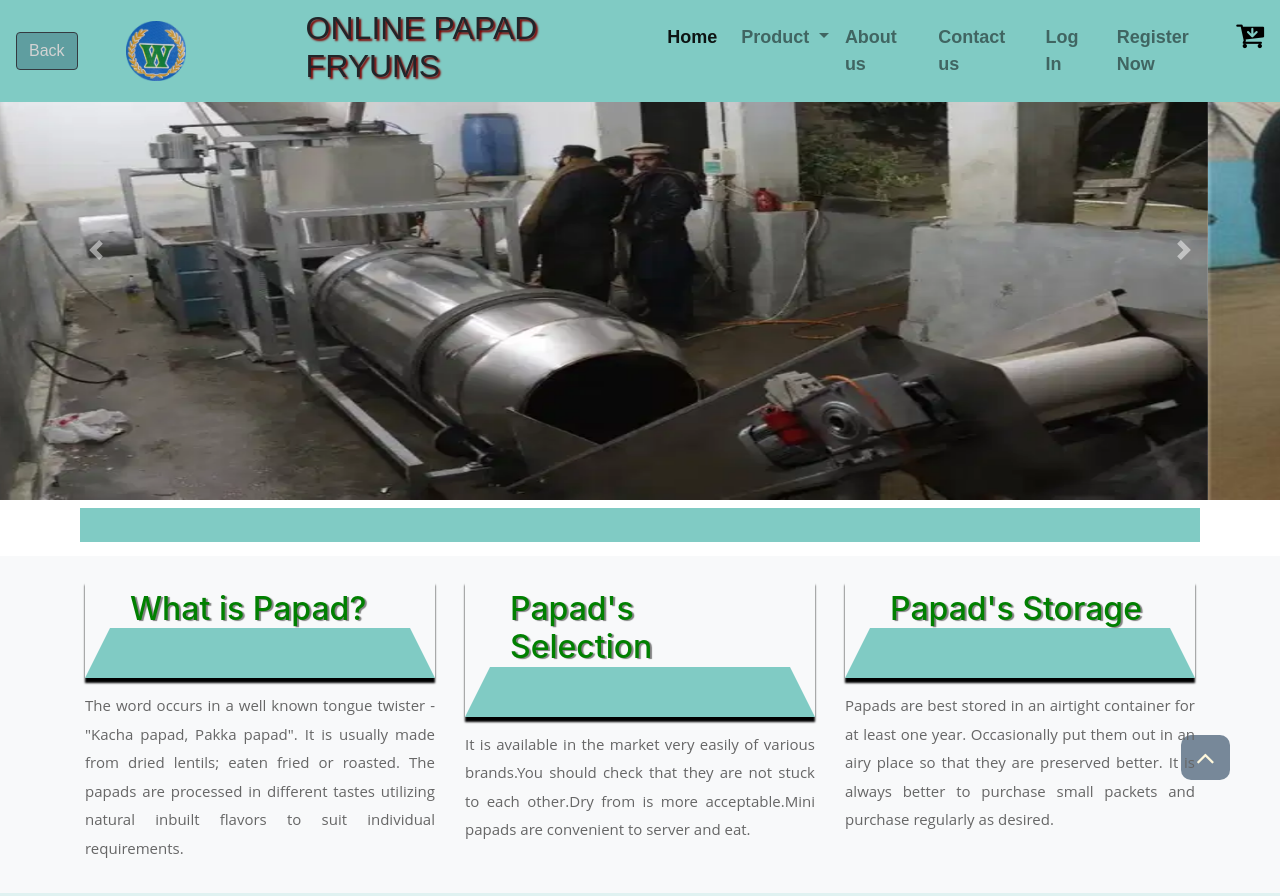
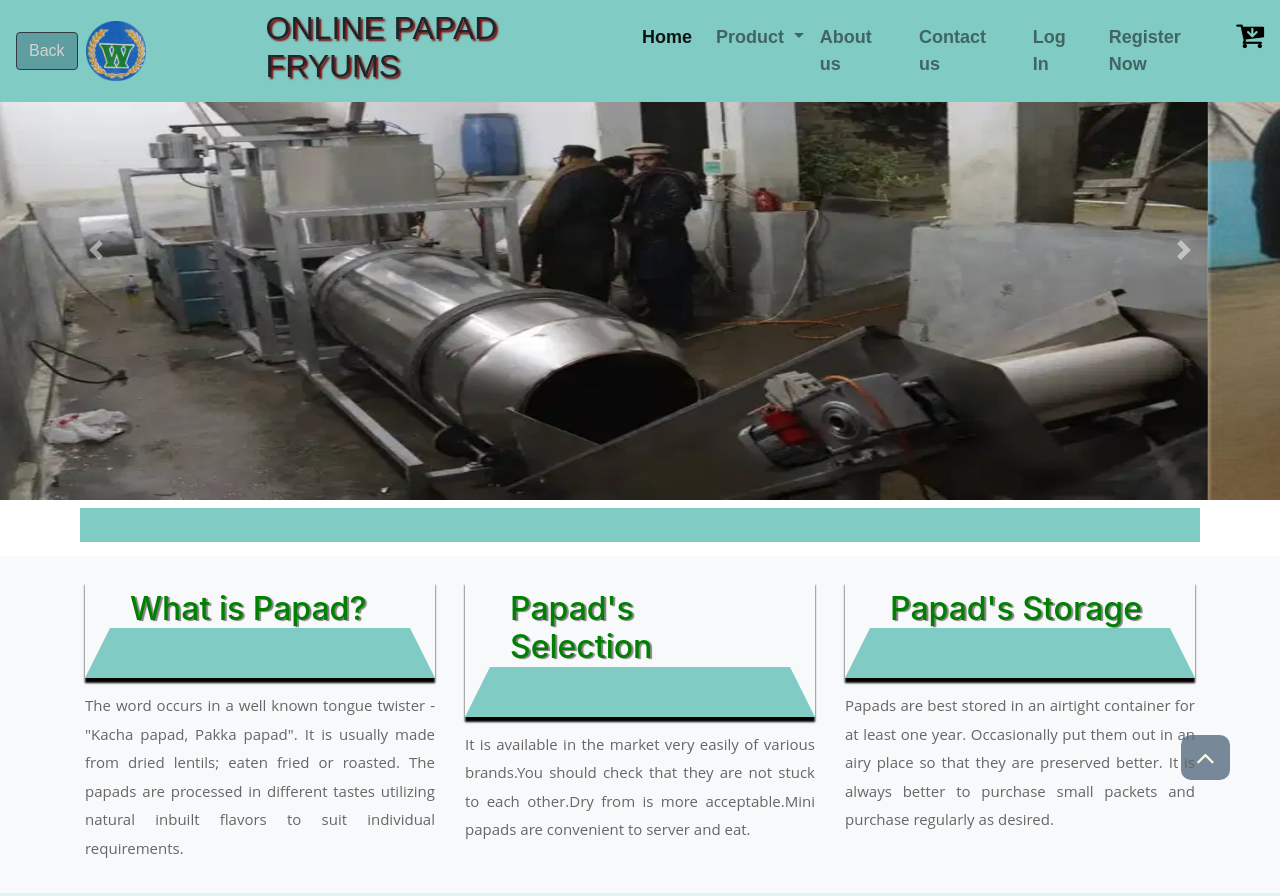
Before and after one commit to Mubeen967/All-Assignments, a plain HTML site: page fourth/home.html in a window 1280 px wide. Shown: the top 896 px of the page. Drawn offline with nearby package versions, Linux system fonts and the light colour scheme.

Commit message:
All Assignements

```diff
--- a/css/home.css
+++ b/css/home.css
@@ -7,10 +7,14 @@
 
 }
 .main-heading{
+    /* margin-top: 20px; */
     margin-left: 120px;
     font-weight: bold;
     text-shadow: 2px 2px 2px maroon;
 }
+/* .main-heading > h2{
+    margin-left: 30px;
+} */
 @media only screen and ( max-width : 570px){
     .main-heading > h2{
         /* margin-left: 50px !important; */
@@ -19,6 +23,8 @@
     font-weight: bold;
     font-size: x-large;
     margin-right: 20px;
+     margin-top: 20px;
+
 
 
     }
--- a/fourth/home.html
+++ b/fourth/home.html
@@ -23,8 +23,8 @@
       <a href="../index.html">
         <button class="btn btn-dark">Back</button>
       </a>
-      <img src="../images/icon.png" class="ml-5" height=60px alt="">
-      <div class="main-heading">
+      <img src="../images/icon.png" class="ml-2" height=60px alt="">
+      <div class="main-heading" >
         <h2>ONLINE PAPAD FRYUMS</h2>
       </div>
       <button class="navbar-toggler" type="button" data-toggle="collapse" data-target="#navbarText"
```
